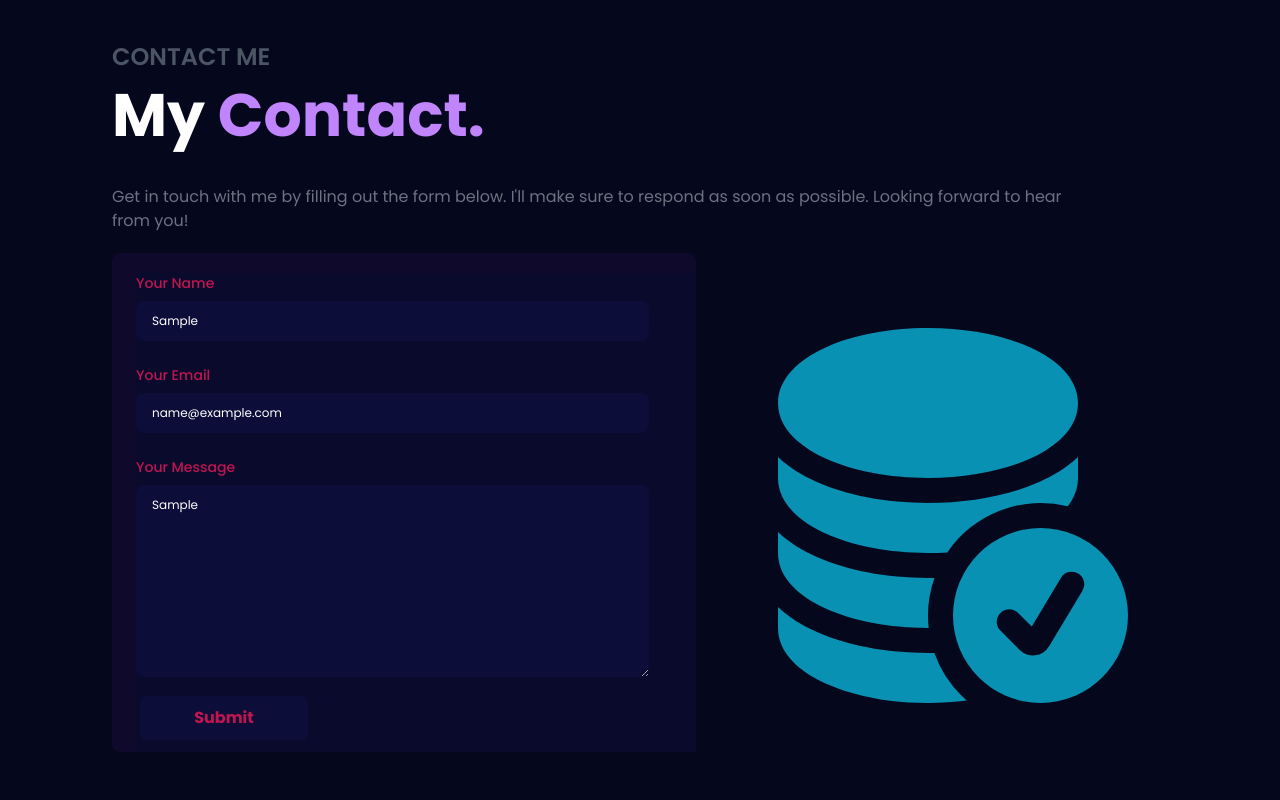
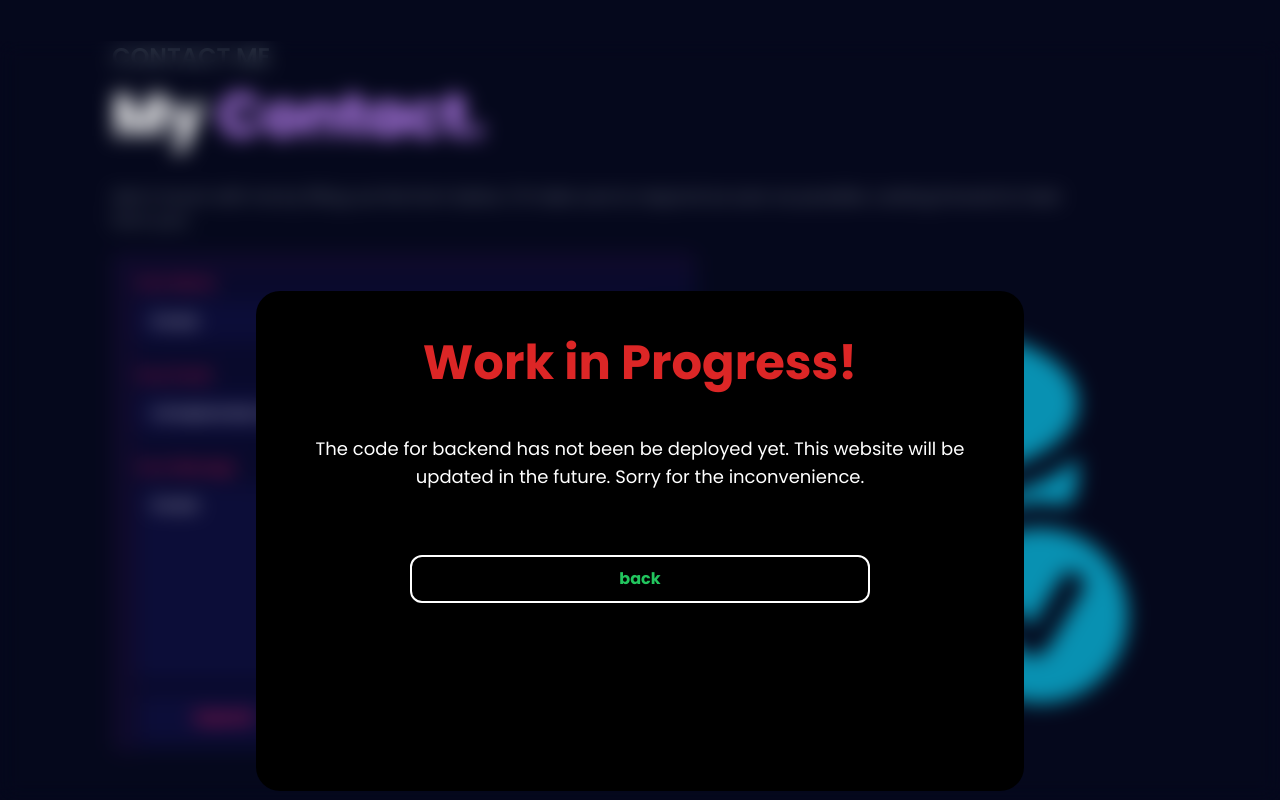
Before and after one commit to shaikhFaris/My-Portfolio, a React (Vite) app in the folder client/: page / in a window 1280 px wide. Both pictures are taken after typing "Sample", "name@example.com", "Sample" into the empty fields and a click on the button "Submit". Shown: the part 2608-3408 px from the top of the page. Built offline with nearby package versions, Linux system fonts and the light colour scheme; no server answers.

Commit message:
making site resposive

```diff
--- a/client/src/components/Cards.jsx
+++ b/client/src/components/Cards.jsx
@@ -4,27 +4,10 @@ import { AiOutlineKubernetes } from "react-icons/ai";
 import { FaLinux, FaDocker } from "react-icons/fa6";
 import { RiTailwindCssFill } from "react-icons/ri";
 import { SiMongodb, SiExpress, SiJavascript } from "react-icons/si";
-import { PiNetworkThin } from "react-icons/pi";
 import { TbBrandThreejs } from "react-icons/tb";
 import { FaReact } from "react-icons/fa6";
-import { PiNetworkLight, PiNotionLogoFill } from "react-icons/pi";
-import { IoInfiniteSharp } from "react-icons/io5";
-import { TbLoadBalancer } from "react-icons/tb";
-import { CiCloudOn } from "react-icons/ci";
-import { VscCoverage } from "react-icons/vsc";
-import { SiMicrosoftazure, SiAzurepipelines } from "react-icons/si";
-import { TbBrandTerraform } from "react-icons/tb";
-import { GiGaulsHelm } from "react-icons/gi";
-import { SiCisco } from "react-icons/si";
+
 import { FaNode, FaCss3Alt } from "react-icons/fa";
-import {
-  SiJunipernetworks,
-  SiSonar,
-  SiJfrog,
-  SiGnubash,
-  SiSplunk,
-  SiNewrelic,
-} from "react-icons/si";
 
 function Cards() {
   return (
@@ -187,7 +170,6 @@ function Cards() {
                 that combines firewall, VPN, and intrusion prevention features.
                 It protects networks using security policies.
               </p>
-              jekssknskkldhsfs
             </div>
           </div>
         </div>
--- a/client/src/components/Contact.jsx
+++ b/client/src/components/Contact.jsx
@@ -4,6 +4,8 @@ import { useState } from "react";
 import { BsDatabaseFillCheck } from "react-icons/bs";
 
 function Contact() {
+  // const toggledivEl = document.body.querySelector("#toggle-div");
+  const [toggle, setToggle] = useState(false);
   const [userObj, setuserObj] = useState({
     username: "",
     email: "",
@@ -29,12 +31,16 @@ function Contact() {
       msg: e.target.value,
     });
   };
+  const handleToggle = () => {
+    setToggle(false);
+  };
 
   const handleFormSubmit = async (e) => {
     e.preventDefault();
     // console.log("Form submitted!");
     console.log(userObj);
     console.log("Work in progress");
+    setToggle(true);
     // let ResFromServer = await fetch("http://192.168.1.101:3689/mail", {
     //   method: "POST",
     //   headers: {
@@ -60,26 +66,50 @@ function Contact() {
 
   return (
     <div>
+      {toggle && (
+        <div
+          className="h-screen xl:h-[125vh] md:h-[] w-full bg-transparent toggle-screen absolute flex justify-center items-center "
+          id="toggle-div"
+        >
+          <div className=" bg-black rounded-3xl h-72 w-4/5 xl:h-1/2 xl:w-3/5">
+            <h4 className="text-3xl bg-black font-bold text-red-600 mt-12 mb-6 text-center xl:text-5xl xl:mb-12">
+              Work in Progress!
+            </h4>
+            <p className="text-center text-sm mx-2 bg-black xl:text-lg xl:mx-12 ">
+              The code for backend has not been be deployed yet. This website
+              will be updated in the future. Sorry for the inconvenience.
+            </p>
+            <button
+              className="bg-black w-2/3 border-[2px] h-10 mt-8 border-white mx-auto block rounded-xl font-bold text-green-500 xl:w-3/5 xl:h-12 xl:mt-16"
+              onClick={handleToggle}
+            >
+              back
+            </button>
+          </div>
+        </div>
+      )}
+
       <div className="p-3 xl:ml-28 xl:mt-32 my-12 xl:p-0 xl:mb-7 2xl:mt-48">
         <h3
-          className="text-gray-600 my-2 xl:text-2xl xl:my-3 font-semibold 2xl:text-4xl 2xl:my-5"
+          className="text-gray-600 my-2 xl:text-2xl xl:my-3 font-semibold 2xl:text-3xl "
           id="contact-section"
         >
           CONTACT ME
         </h3>
-        <h1 className="white text-4xl mb-5 md:text-5xl xl:text-6xl font-bold xl:mb-10 2xl:text-9xl">
+        <h1 className="white text-4xl mb-5 md:text-5xl xl:text-6xl font-bold xl:mb-10 2xl:text-7xl">
           My <span className="text-purple-400 ">Contact.</span>
         </h1>
-        <p className="text-[12px] text-gray-500 mb-12 md:text-left md:text-sm xl:text-left xl:text-gray-500 font-light xl:font-normal xl:text-base xl:w-10/12 xl:mb-0 2xl:text-2xl">
+
+        <p className="text-[12px] text-gray-500 mb-12 md:text-left md:text-sm xl:text-left xl:text-gray-500 font-light xl:font-normal xl:text-base xl:w-10/12 xl:mb-0 2xl:text-lg">
           Get in touch with me by filling out the form below. I'll make sure to
           respond as soon as possible. Looking forward to hear from you!
         </p>
         {/* FORM */}
         <div className="lg:flex xl:justify-start xl:items-center xl:gap-8">
-          <div className="w-full  bg-[#0f0a2b] rounded-lg my-5 pt-5 pl-5 xl:w-3/6 xl:pl-6 xl:pt-5 2xl:my-12 2xl:w-7/12">
+          <div className="w-full  bg-[#0f0a2b] rounded-lg my-5 pt-5 pl-5 xl:w-3/6 xl:pl-6 xl:pt-5 2xl:mt-7 2xl:w-6/12">
             {/* <h3></h3> */}
             <form onSubmit={handleFormSubmit} className="bg-[#090a2c]">
-              <p className="bg-transparent text-xs mb-2 font-medium text-[#bf1650] xl:text-sm 2xl:text-3xl">
+              <p className="bg-transparent text-xs mb-2 font-medium text-[#bf1650] xl:text-sm 2xl:text-xl">
                 Your Name
               </p>
               <input
@@ -89,10 +119,10 @@ function Contact() {
                 maxLength={10}
                 minLength={4}
                 onChange={handleUsername}
-                className="bg-[#0c0d38] h-9 rounded-lg pl-4 text-xs w-11/12 xl:h-10 2xl:h-20 2xl:text-xl"
+                className="bg-[#0c0d38] h-9 rounded-lg pl-4 text-xs w-11/12 xl:h-10 2xl:h-14 2xl:text-base"
                 // onChange={handleInput}
               />
-              <p className="bg-transparent text-xs mb-2 mt-6 font-medium text-[#bf1650] xl:text-sm 2xl:text-3xl">
+              <p className="bg-transparent text-xs mb-2 mt-6 font-medium text-[#bf1650] xl:text-sm 2xl:text-xl">
                 Your Email
               </p>
               <input
@@ -102,28 +132,29 @@ function Contact() {
                 maxLength={25}
                 minLength={11}
                 onChange={handleEmail}
-                className="bg-[#0c0d38]  h-9 rounded-lg pl-4 text-xs w-11/12 xl:h-10 2xl:text-xl 2xl:h-20"
+                className="bg-[#0c0d38]  h-9 rounded-lg pl-4 text-xs w-11/12 xl:h-10 2xl:h-14 2xl:text-base"
                 // onChange={handleInput}
               />
-              <p className="bg-transparent text-xs mb-2 mt-6 font-medium text-[#bf1650] xl:text-sm 2xl:text-3xl">
+              <p className="bg-transparent text-xs mb-2 mt-6 font-medium text-[#bf1650] xl:text-sm 2xl:text-xl">
                 Your Message
               </p>
               <textarea
                 id=""
                 onChange={handleMsg}
-                className="bg-[#0c0d38]   rounded-lg pl-4 text-xs w-11/12 h-48 pt-3 2xl:text-xl"
+                className="bg-[#0c0d38]   rounded-lg pl-4 text-xs w-11/12 h-48 pt-3  2xl:text-base 2xl:h-64"
                 placeholder="What do you want to say?"
               ></textarea>
               <button
                 type="submit"
-                className="bg-[#0c0d38]  text-sm h-10 my-3 mx-1 w-[30%] rounded-md font-medium xl:text-[#bf1650] xl:font-bold xl:text-base hover:text-white hover:bg-[#bf1650]  hover:font-semibold  hover:scale-105 transition duration-150   xl:h-11 2xl:h-16 2xl:text-3xl 2xl:my-10"
+                className="bg-[#0c0d38]  text-sm h-10 my-3 mx-1 w-[30%] rounded-md font-medium xl:text-[#bf1650] xl:font-bold xl:text-base hover:text-white hover:bg-[#bf1650]  hover:font-semibold  hover:scale-105 transition duration-150   xl:h-11 2xl:h-14 2xl:text-xl 2xl:my-6"
               >
                 Submit
               </button>
             </form>
           </div>
           <div className="text-cyan-600 hidden lg:block">
-            <BsDatabaseFillCheck size={400} />
+            <BsDatabaseFillCheck size={400} className="2xl:hidden" />
+            <BsDatabaseFillCheck size={550} className="hidden 2xl:block" />
           </div>
         </div>
       </div>
--- a/client/src/components/NeoButton.jsx
+++ b/client/src/components/NeoButton.jsx
@@ -10,7 +10,7 @@ function NeoButton() {
   return (
     <div>
       <button
-        className="neo-btn w-2/3 h-14  mx-auto xl:mx-0 xl:my-10 xl:w-60 xl:h-[68px] xl:mb-16 2xl:h-[7rem] 2xl:w-[26rem] 2xl:text-4xl"
+        className="neo-btn w-2/3 h-14  mx-auto xl:mx-0 xl:my-10 xl:w-60 xl:h-[68px] xl:mb-16 2xl:h-[5rem] 2xl:w-[18rem] 2xl:text-xl"
         onClick={handleResumeCLick}
       >
         Resume
--- a/client/src/components/SkillsDetails.jsx
+++ b/client/src/components/SkillsDetails.jsx
@@ -4,24 +4,24 @@ import NeoButton from "./NeoButton";
 function SkillsDetails() {
   return (
     <div className="p-3  xl:ml-28 xl:mt-32 my-12 xl:p-0 2xl:mt-64">
-      <h3 className="text-gray-600 my-2 xl:text-2xl xl:my-3 font-semibold 2xl:text-4xl 2xl:my-5">
+      <h3 className="text-gray-600 my-2 xl:text-2xl xl:my-3 font-semibold 2xl:text-3xl ">
         SKILLS IN DETAIL
       </h3>
-      <h1 className="white text-4xl mb-5 md:text-5xl xl:text-6xl font-bold xl:mb-10 2xl:text-9xl">
+      <h1 className="white text-4xl mb-5 md:text-5xl xl:text-6xl font-bold xl:mb-10 2xl:text-7xl">
         My <span className="text-purple-400 ">Resume.</span>
       </h1>
-      <p className="text-[12px] text-gray-500 md:text-left md:text-sm xl:text-left xl:text-gray-500 font-light xl:font-normal xl:text-base xl:w-10/12 2xl:text-2xl">
+      <p className="text-[12px] text-gray-500 md:text-left md:text-sm xl:text-left xl:text-gray-500 font-light xl:font-normal xl:text-base xl:w-10/12 2xl:text-lg">
         Here's a detailed version of my skills. Please click the button below to
         download my full resume. You can also access my certifications by
         clicking on the button below.
       </p>
       <div className="flex flex-col gap-12  xl:flex-row xl:flex xl:gap-16 my-7 xl:my-0 xl:items-center">
         <NeoButton />
-        <button className="bg-transparent border rounded-md text-green-500 border-green-600 hover:-translate-y-1 hover:border-white transition duration-300 w-2/3 h-14 mx-auto xl:mx-0 xl:my-10 font-light xl:font-normal xl:w-60 xl:h-[74px] xl:mb-16 2xl:h-[7rem] 2xl:w-1/5 2xl:text-4xl 2xl:border-[3px]">
+        <button className="bg-transparent border rounded-md text-green-500 border-green-600 hover:-translate-y-1 hover:border-white transition duration-300 w-2/3 h-14 mx-auto xl:mx-0 xl:my-10 font-light xl:font-normal xl:w-60 xl:h-[74px] xl:mb-16 2xl:h-[5rem] 2xl:w-1/5 2xl:text-lg 2xl:border-[1px]">
           View Certifications
         </button>
       </div>
-      <p className="text-xs text-center text-gray-500 mt-10 xl:text-left xl:mt-5 xl:text-base 2xl:text-2xl">
+      <p className="text-xs text-center text-gray-500 mt-10 xl:text-left xl:mt-5 xl:text-base 2xl:text-lg">
         Feel free to
         <a
           href="https://tailwindcss.com/docs/border-width"
--- a/client/src/index.css
+++ b/client/src/index.css
@@ -44,6 +44,9 @@
     border-bottom:1px solid gray;
     border-top:1px solid gray;
     border-radius: 7px;
+  }
+  .toggle-screen{
+    backdrop-filter: blur(10px);
   }
   .blue-text-gradient {
     /* background: -webkit-linear-gradient(#eee, #333); */
```
Also changed, not shown: client/public/logo.png.
